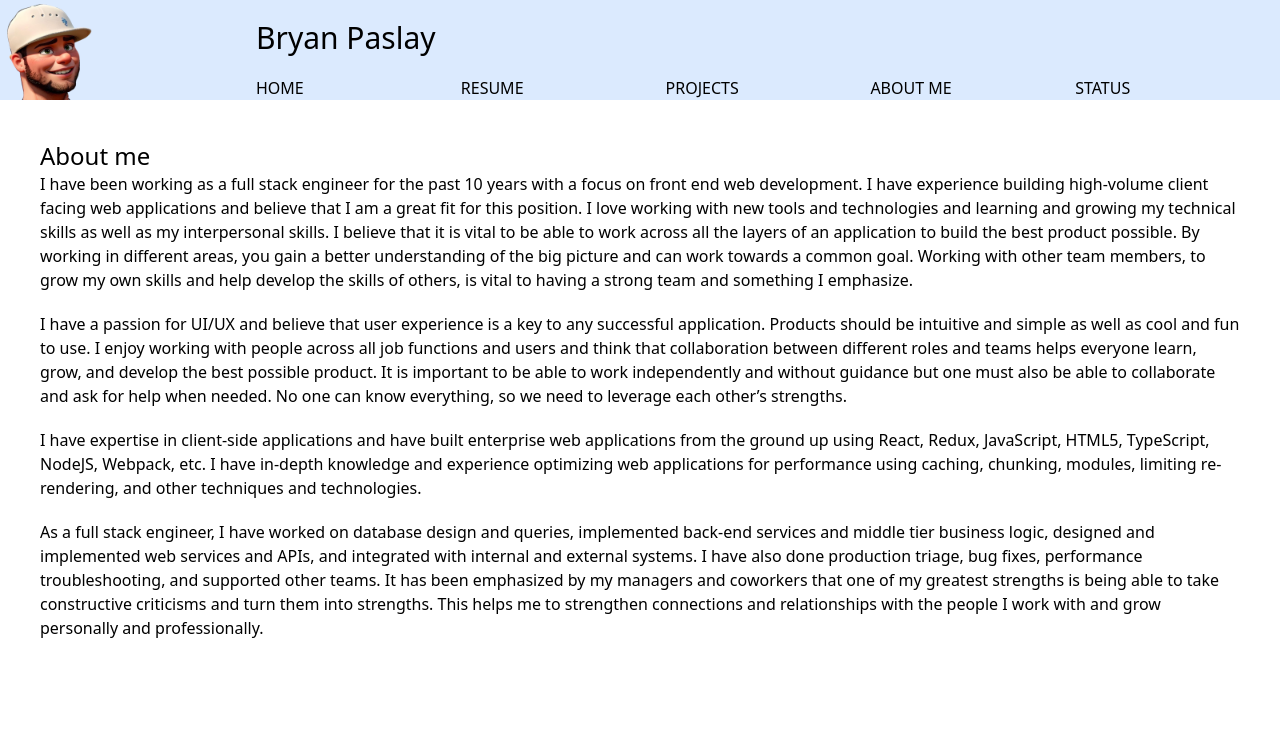
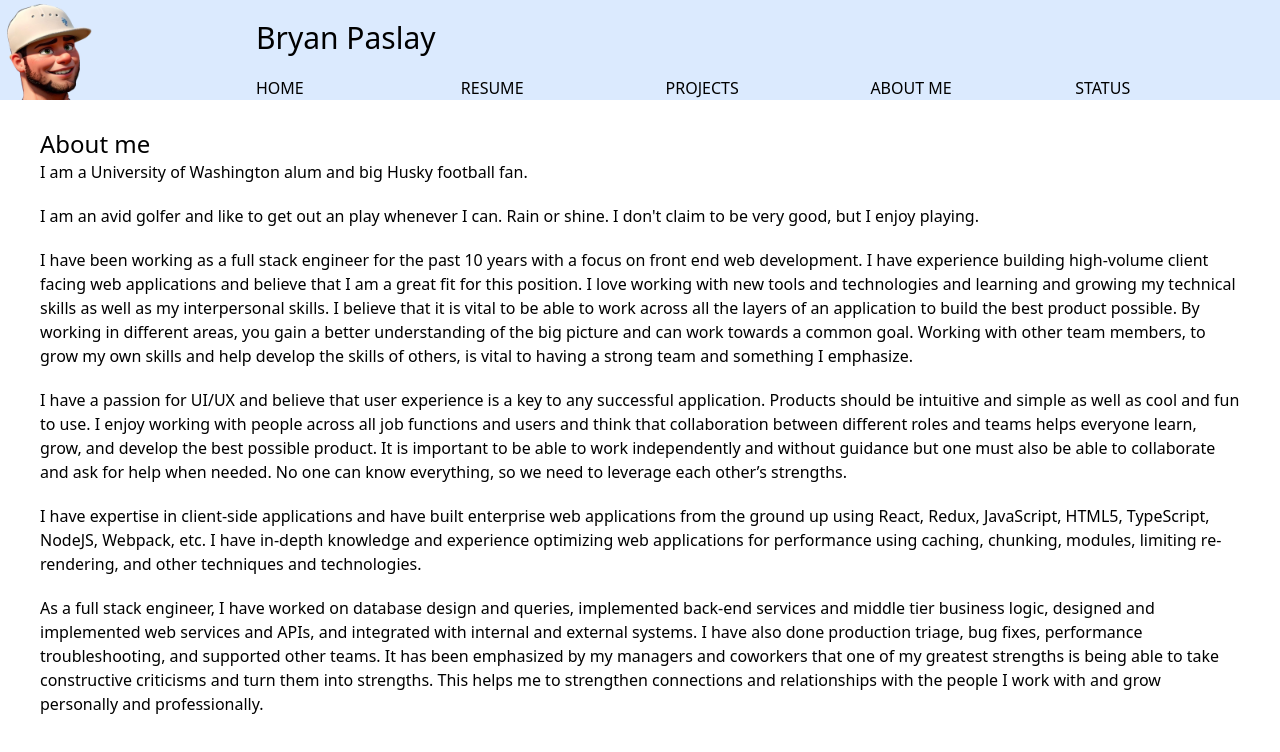
Before and after one commit to bryanpaslay/bryanpaslay.github.io, a Next.js app: page /about in a window 1280 px wide. Shown: the top 752 px of the page. Built offline with nearby package versions, Linux system fonts and the light colour scheme.

Commit message:
main format

```diff
--- a/src/app/about/page.tsx
+++ b/src/app/about/page.tsx
@@ -1,8 +1,10 @@
 import React from "react";
 
 export default function Page() {
-    return <div className={`py-3 px-10 `}>
+    return <div className={``}>
       <h1>About me</h1>
+      <p>I am a University of Washington alum and big Husky football fan.  </p>
+      <p>I am an avid golfer and like to get out an play whenever I can.  Rain or shine.  I don't claim to be very good, but I enjoy playing.</p>
       <p>I have been working as a full stack engineer for the past 10 years with a focus on front end web development.  I have experience building high-volume client facing web applications and believe that I am a great fit for this position.  I love working with new tools and technologies and learning and growing my technical skills as well as my interpersonal skills.  I believe that it is vital to be able to work across all the layers of an application to build the best product possible.  By working in different areas, you gain a better understanding of the big picture and can work towards a common goal.  Working with other team members, to grow my own skills and help develop the skills of others, is vital to having a strong team and something I emphasize.  </p>
       <p>I have a passion for UI/UX and believe that user experience is a key to any successful application.  Products should be intuitive and simple as well as cool and fun to use.  I enjoy working with people across all job functions and users and think that collaboration between different roles and teams helps everyone learn, grow, and develop the best possible product.  It is important to be able to work independently and without guidance but one must also be able to collaborate and ask for help when needed.  No one can know everything, so we need to leverage each other’s strengths.  </p>
       <p>I have expertise in client-side applications and have built enterprise web applications from the ground up using React, Redux, JavaScript, HTML5, TypeScript, NodeJS, Webpack, etc.  I have in-depth knowledge and experience optimizing web applications for performance using caching, chunking, modules, limiting re-rendering, and other techniques and technologies.  </p>
--- a/src/app/layout.tsx
+++ b/src/app/layout.tsx
@@ -18,7 +18,7 @@ export default function RootLayout({
       <html lang="en">
         <body>
           <Header></Header>
-          <section className="pt-32">
+          <section className="pt-32 py-3 px-10 ">
             {children}
           </section>
           </body>
```
